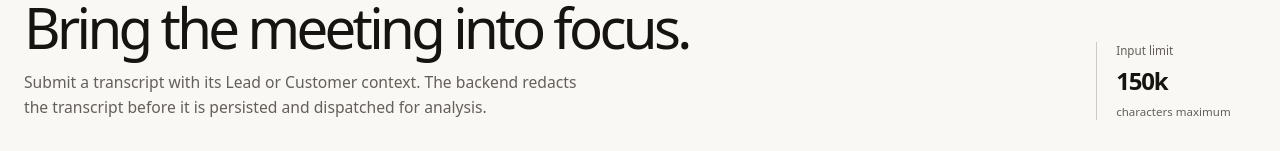
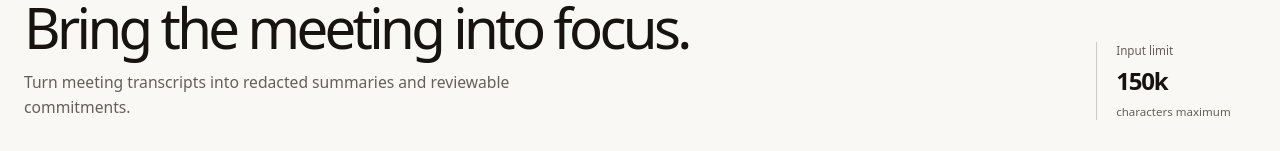
Before and after one commit to tuananh-developer/crm-automation-frontend, a Next.js app: page /sales-meetings in a window 1280 px wide. Shown: the part 121-272 px from the top of the page. Built offline with nearby package versions, Linux system fonts and the light colour scheme; no server answers; a web font is replaced by a local one.

Commit message:
style(ui): tighten workflow screen introductions

```diff
--- a/app/sales-meetings/page.tsx
+++ b/app/sales-meetings/page.tsx
@@ -91,7 +91,7 @@ export default function SalesMeetingsPage() {
           <div className={styles.screenHeadCopy}>
             <h1 className={styles.screenTitle}>Bring the meeting into focus.</h1>
             <p className={styles.screenDescription}>
-              Submit a transcript with its Lead or Customer context. The backend redacts the transcript before it is persisted and dispatched for analysis.
+              Turn meeting transcripts into redacted summaries and reviewable commitments.
             </p>
           </div>
           <div className={styles.headMetric}>
```
